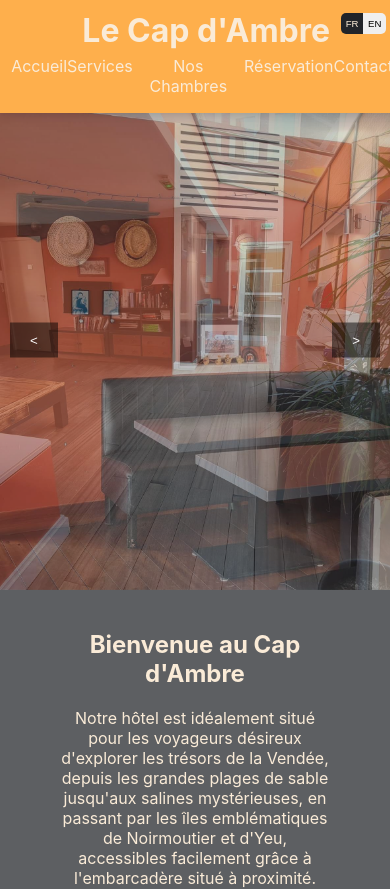
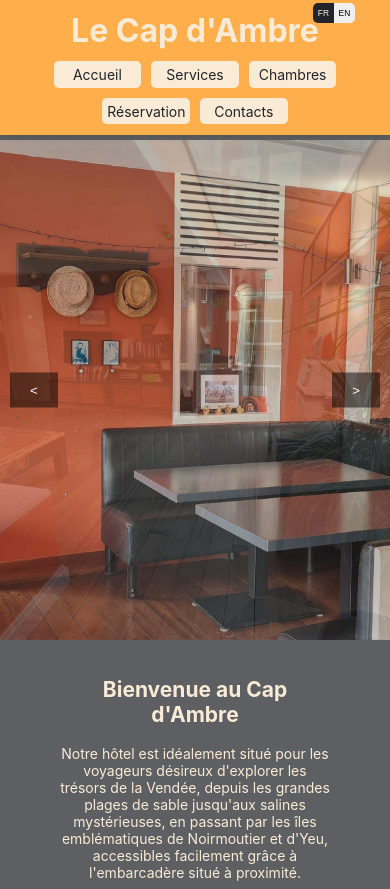
Before and after one commit to MaximeCerjak/lecapdambre, a React (Create React App) app: page / in a window 390 px wide. Shown: the top 889 px of the page. Built offline with nearby package versions, Linux system fonts and the light colour scheme.

Commit message:
responsive rendering

```diff
--- a/src/App.css
+++ b/src/App.css
@@ -5,5 +5,11 @@
   justify-content: space-between;
   background-color: #212429ba;
   color: antiquewhite;
-  padding-top: 90px;
+  padding-top: 85px;
 }
+
+@media (max-width: 600px) {
+  .App {
+    padding-top: 140px;
+  }
+}
--- a/src/components/Header/Header.css
+++ b/src/components/Header/Header.css
@@ -6,7 +6,7 @@ header {
     background-color: #feaf4c;
     position: fixed;
     top: 0;
-    padding: 0.7rem;
+    padding-top: 0.7rem;
     transition: padding 0.3s ease-in-out;
     z-index: 1000; /* Assure que l'en-tête reste en haut */
     box-shadow: 0 0 10px 0 rgba(0, 0, 0, 0.2);
@@ -73,3 +73,33 @@ header.small > h1 {
 .navBar > a:hover {
     color: #212429;
 }
+
+@media (max-width: 768px) {
+    header {
+        flex-direction: column;
+        align-items: center;
+    }
+
+    .navBar {
+        width: 100%;
+        flex-wrap: wrap; /* Permet aux éléments de la navBar de revenir à la ligne */
+        justify-content: center; /* Centre les liens quand ils reviennent à la ligne */
+    }
+
+    .navBar > a {
+        flex: 1 1 20%; /* Permet à chaque lien de prendre toute la largeur si nécessaire */
+        margin: 5px; /* Ajoute un peu d'espace entre les liens */
+        text-align: center; /* Centre le texte dans les liens */
+        background-color: antiquewhite;
+        color: #212429;
+        padding: 0.3rem;
+        border-radius: 5px;
+        max-width: 20%;
+    }
+
+    .language {
+        right:20px;
+        top:2px;
+        padding: 0;
+    }
+}
--- a/src/components/Header/Header.jsx
+++ b/src/components/Header/Header.jsx
@@ -37,7 +37,7 @@ const Header = ({language, setLanguage}) => {
       <nav className='navBar'>
         <Link to="gallery" smooth={true} duration={500}>{language === "fr" ? "Accueil" : "Home"}</Link>
         <Link to="nosServices" smooth={true} duration={500}>Services</Link>
-        <Link to="nosChambres" smooth={true} duration={500}>{language === "fr" ? "Nos Chambres" : "Our rooms"}</Link>
+        <Link to="nosChambres" smooth={true} duration={500}>{language === "fr" ? "Chambres" : "Rooms"}</Link>
         <Link to="formulaireReservation" smooth={true} duration={500}>{language === "fr" ? "Réservation" : "Schedule"}</Link>
         <Link to="contact" smooth={true} duration={500}>Contacts</Link>
       </nav>
--- a/src/components/Reservation/Reservation.css
+++ b/src/components/Reservation/Reservation.css
@@ -57,3 +57,26 @@
   .btn-submit:hover {
     background-color: #45a049;
   }
+
+@media (max-width: 600px) {
+  .resa-container {
+    padding: 10px; /* Reduced padding */
+    margin: 10px auto;
+    min-width: 90%; /* More appropriate for smaller screens */
+    max-width: 95%;
+  }
+
+  input[type="text"],
+  input[type="email"],
+  input[type="tel"],
+  input[type="date"],
+  input[type="number"],
+  textarea {
+    width: 90%; /* Full width for smaller screens */
+    padding: 10px; /* Larger padding for easier interaction */
+  }
+
+  .btn-submit {
+    padding: 12px 24px; /* Larger button on smaller screens */
+  }
+}
--- a/src/components/Rooms/RoomCard.css
+++ b/src/components/Rooms/RoomCard.css
@@ -191,3 +191,25 @@
       grid-template-columns: repeat(1, 1fr);
     }
   }
+
+  @media (max-width: 600px) {
+    .nav-button {
+      position: absolute;
+      top: 50%;
+      transform: translateY(-50%);
+      padding: 8px 12px; /* Plus petit pour les écrans mobiles */
+      font-size: 16px; /* Taille de la police ajustée pour la lisibilité */
+    }
+
+    .prev-button {
+      left: 10px; /* Moins de débordement hors de l'écran */
+    }
+
+    .next-button {
+      right: 10px; /* Moins de débordement hors de l'écran */
+    }
+
+    .nav-button:hover {
+      background-color: #212429; /* Couleur légèrement modifiée pour le hover */
+    }
+  }
--- a/src/index.css
+++ b/src/index.css
@@ -11,3 +11,13 @@ code {
   font-family: source-code-pro, Menlo, Monaco, Consolas, 'Courier New',
     monospace;
 }
+
+@media (max-width: 600px) {
+  body {
+    font-size: 14px;
+  }
+
+  code {
+    font-size: 12px;
+  }
+}
```
Also changed, not shown: src/components/Rooms/f.css (deleted).
